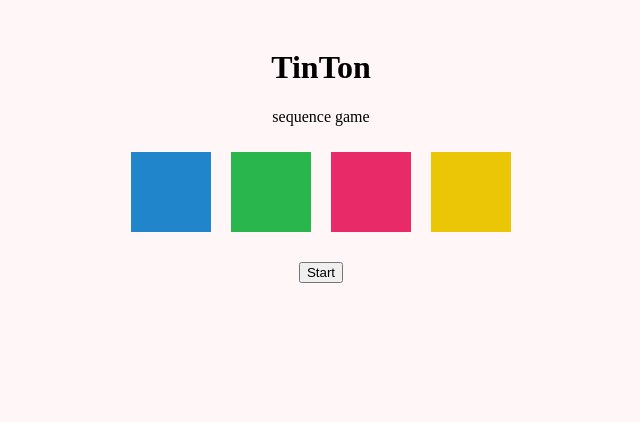
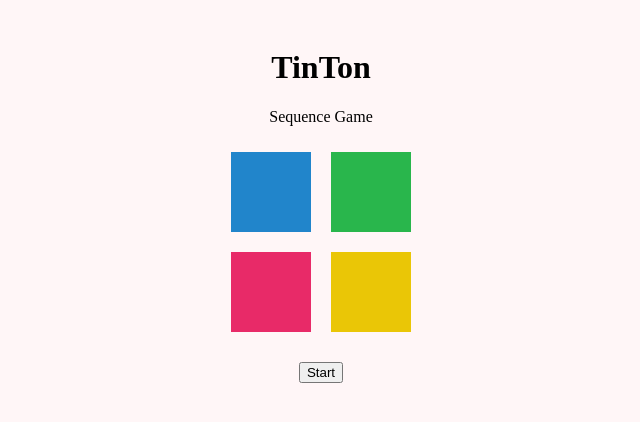
Before and after one commit to WeraGitHub/TinTon_React, a React (Create React App) app: page / in a window 1280 px wide. Shown: the top 422 px of the page, without its empty margins (319-959 px from the left). Built offline with nearby package versions, Linux system fonts and the light colour scheme.

Commit message:
Hardcode buttons for styling purposes

```diff
--- a/src/App.css
+++ b/src/App.css
@@ -48,6 +48,7 @@ body {
   display: flex;
   justify-content: center;
   margin-bottom: 20px;
+  flex-wrap: wrap;
 }
 
 .color-button {
@@ -70,3 +71,7 @@ body {
 .game-info {
   margin-top: 20px;
 }
+
+.divide {
+  width: 100%;
+}
--- a/src/components/TinTonGame.js
+++ b/src/components/TinTonGame.js
@@ -1,5 +1,4 @@
 import React, { useState, useEffect } from 'react';
-import Button from './Button';
 
 const blue = '#2185CB';
 const green = '#29B64C';
@@ -7,7 +6,6 @@ const red = '#E82A68';
 const yellow = '#EAC606';
 
 const TinTonGame = () => {
-  const colors = [blue, green, red, yellow];
   const [sequence, setSequence] = useState([]);
   const [playerSequence, setPlayerSequence] = useState([]);
   const [round, setRound] = useState(1);
@@ -22,7 +20,7 @@ const TinTonGame = () => {
 
   const generateSequence = () => {
     const nextButton = Math.floor(Math.random() * 4);
-    setSequence((prevSequence) => [...prevSequence, nextButton]);
+    setSequence(prevSequence => [...prevSequence, nextButton]);
   };
 
   const startGame = () => {
@@ -33,7 +31,7 @@ const TinTonGame = () => {
     setIsPlaying(true);
   };
 
-  const handleButtonClick = (buttonIndex) => {
+  const handleButtonClick = buttonIndex => {
     if (isPlaying) {
       const updatedPlayerSequence = [...playerSequence, buttonIndex];
       setPlayerSequence(updatedPlayerSequence);
@@ -43,7 +41,7 @@ const TinTonGame = () => {
         setMessage('Game Over! You clicked the wrong button.');
       } else if (updatedPlayerSequence.length === sequence.length) {
         setPlayerSequence([]);
-        setRound((prevRound) => prevRound + 1);
+        setRound(prevRound => prevRound + 1);
         setMessage(`Round ${round + 1}`);
         setTimeout(() => {
           generateSequence();
@@ -52,7 +50,7 @@ const TinTonGame = () => {
     }
   };
 
-  const checkSequence = (playerSequence) => {
+  const checkSequence = playerSequence => {
     for (let i = 0; i < playerSequence.length; i++) {
       if (playerSequence[i] !== sequence[i]) {
         return false;
@@ -64,17 +62,33 @@ const TinTonGame = () => {
   return (
     <div>
       <h1>TinTon</h1>
-      <p>sequence game</p>
+      <p>Sequence Game</p>
       <div className="game-board">
-        {colors.map((color, index) => (
-          <Button
-            key={index}
-            color={color}
-            isBlack={playerSequence.includes(index)}
-            onClick={() => handleButtonClick(index)}
-            disabled={!isPlaying}
-          />
-        ))}
+        <button
+          style={{ backgroundColor: blue }}
+          className={`color-button ${playerSequence.includes(0) ? 'black' : ''}`}
+          onClick={() => handleButtonClick(0)}
+          disabled={!isPlaying}
+        ></button>
+        <button
+          style={{ backgroundColor: green }}
+          className={`color-button ${playerSequence.includes(1) ? 'black' : ''}`}
+          onClick={() => handleButtonClick(1)}
+          disabled={!isPlaying}
+        ></button>
+        <span className='divide'></span>
+        <button
+          style={{ backgroundColor: red }}
+          className={`color-button ${playerSequence.includes(2) ? 'black' : ''}`}
+          onClick={() => handleButtonClick(2)}
+          disabled={!isPlaying}
+        ></button>
+        <button
+          style={{ backgroundColor: yellow }}
+          className={`color-button ${playerSequence.includes(3) ? 'black' : ''}`}
+          onClick={() => handleButtonClick(3)}
+          disabled={!isPlaying}
+        ></button>
       </div>
       <div className="game-info">
         <p>{message}</p>
```
